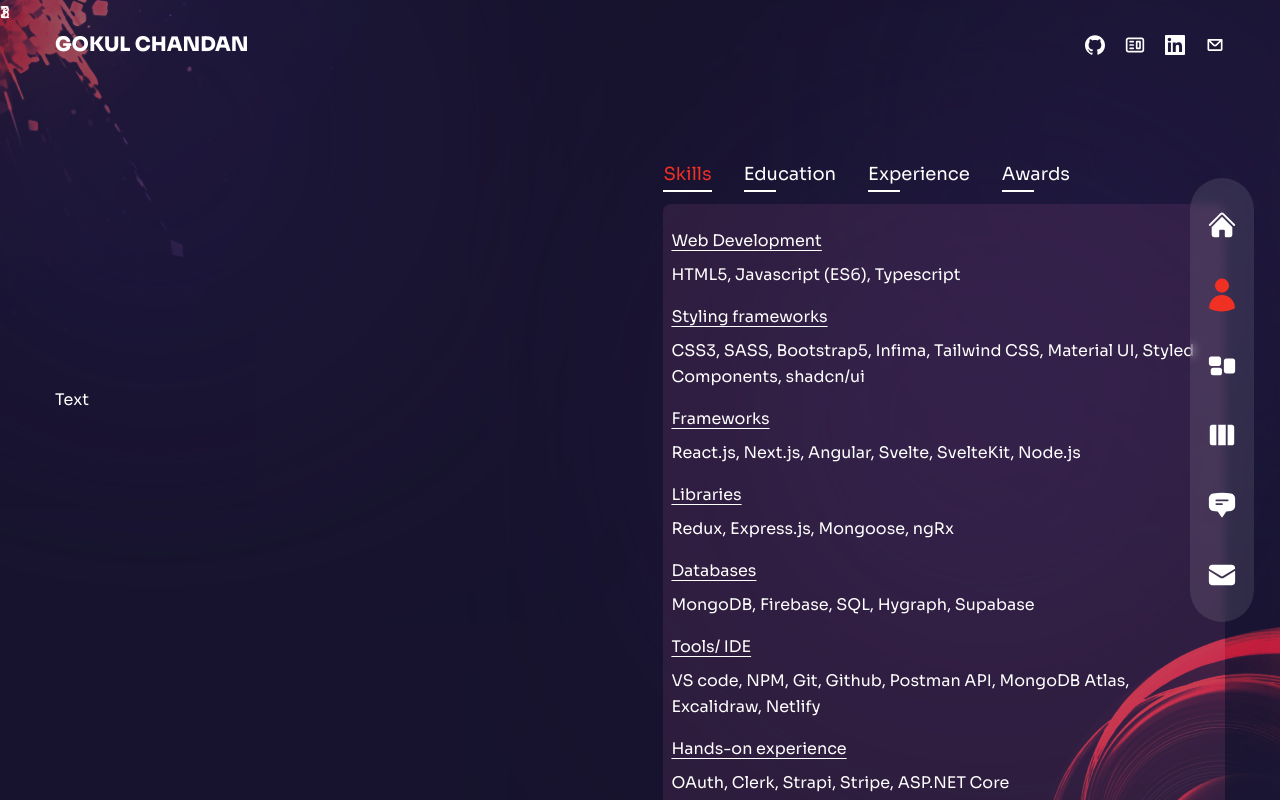
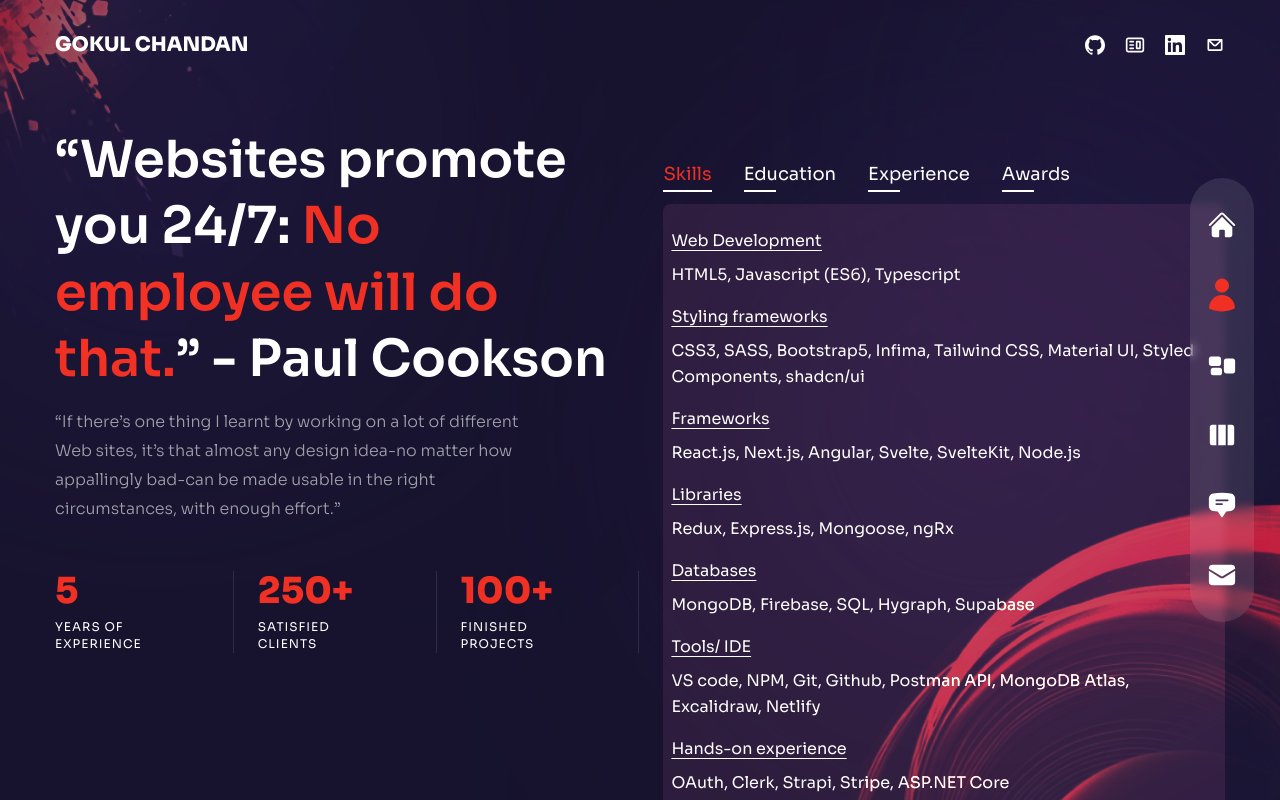
Before and after one commit to code-gritt/Portfolio-resume-project-2024, a Next.js app: page /about in a window 1280 px wide. Built offline with nearby package versions, Linux system fonts and the light colour scheme.

Commit message:
created social component

```diff
--- a/components/Circles.js
+++ b/components/Circles.js
@@ -3,7 +3,7 @@
 const Circles = () => {
   return (
     <>
-      <div className="w-[200px] xl:w-[300px] absolute -right-16 -bottom-2 mix-blend-color-dodge animate-pulse duration-75 z-10">
+      <div className="w-[200px] xl:w-[500px] absolute -right-16 -bottom-2 mix-blend-color-dodge animate-pulse duration-75 z-10">
         <Image
           src={"/circles.png"}
           alt=""
--- a/components/Socials.js
+++ b/components/Socials.js
@@ -15,7 +15,7 @@
           <SiGithub />
         </Link>
         <Link
-          href={"https://willowy-sunshine-70af57.netlify.app/"}
+          href={"https://gokulwithgritt.netlify.app/"}
           className="hover:text-accent transition-all duration-300"
         >
           <CgWebsite />
--- a/components/Transition.js
+++ b/components/Transition.js
@@ -25,9 +25,7 @@
         animate="animate"
         exit="exit"
         tranisition={{ delay: 0.2, duration: 0.6, ease: "easeInOut" }}
-      >
-        1
-      </motion.div>
+      ></motion.div>
       <motion.div
         className="fixed top-0 bottom-0 right-full w-screen h-screen z-20 bg-[#3b2d71]"
         variants={transitionVariants}
@@ -35,9 +33,7 @@
         animate="animate"
         exit="exit"
         tranisition={{ delay: 0.2, duration: 0.6, ease: "easeInOut" }}
-      >
-        2
-      </motion.div>
+      ></motion.div>
       <motion.div
         className="fixed top-0 bottom-0 right-full w-screen h-screen z-10 bg-[#4b3792]"
         variants={transitionVariants}
@@ -45,9 +41,7 @@
         animate="animate"
         exit="exit"
         tranisition={{ delay: 0.4, duration: 0.6, ease: "easeInOut" }}
-      >
-        3
-      </motion.div>
+      ></motion.div>
     </>
   );
 };
--- a/pages/about/index.js
+++ b/pages/about/index.js
@@ -1,6 +1,23 @@
 // icons
 import { useState } from "react";
 import Circles from "../../components/Circles";
+import CountUp from "react-countup";
+import { motion } from "framer-motion";
+
+const fadeIn = {
+  initial: {
+    opacity: 0,
+    y: "-100%",
+  },
+  animate: {
+    opacity: 1,
+    y: 0,
+  },
+  exit: {
+    opacity: 0,
+    x: "100%",
+  },
+};
 
 //  data
 const aboutData = [
@@ -154,10 +171,75 @@
 
   return (
     <>
-      <div className="h-full overflow-y-scroll bg-primary/30 py-32 text-center xl:text-left">
+      <div className="h-full overflow-y-auto bg-primary/30 py-32 text-center xl:text-left">
         <Circles />
+
         <div className="container mx-auto h-full flex flex-col items-center xl:flex-row gap-x-6">
-          <div className="flex-1 flex flex-col justify-center">Text</div>
+          <div className="flex-1 flex flex-col justify-center">
+            <motion.div
+              variants={fadeIn}
+              initial="initial"
+              animate="animate"
+              exit="hidden"
+              transition={{ duration: 1, ease: "easeInOut" }}
+            >
+              <h2 className="text-[35px] leading-tight md:text-[51px] md:leading-[1.3] mb-4 font-semibold">
+                “Websites promote you 24/7:{" "}
+                <span className="text-accent">No employee will do that.</span>”
+                - Paul Cookson
+              </h2>
+            </motion.div>
+            <motion.div
+              variants={fadeIn}
+              initial="initial"
+              animate="animate"
+              exit="hidden"
+              transition={{ duration: 1, ease: "easeInOut" }}
+            >
+              <p className="max-w-[500px] mx-auto xl:mx-0 mb-6 xl:mb-12 px-2 xl:px-0">
+                “If there’s one thing I learnt by working on a lot of different
+                Web sites, it’s that almost any design idea-no matter how
+                appallingly bad-can be made usable in the right circumstances,
+                with enough effort.”
+              </p>
+            </motion.div>
+            <div>
+              <motion.div
+                variants={fadeIn}
+                initial="initial"
+                animate="animate"
+                exit="hidden"
+                transition={{ duration: 1, ease: "easeInOut" }}
+              >
+                <div className="flex flex-1 xl:gap-x-6 mb-5">
+                  <div className="relative flex-1 after:w-[1px] after:h-full after:bg-white/10 after:absolute after:top-0 after:right-0">
+                    <div className="text-2xl xl:text-4xl font-extrabold text-accent mb-2">
+                      <CountUp start={0} end={5} duration={3} />
+                    </div>
+                    <div className="text-xs uppercase tracking-[1px] leading-[1.4] max-w-[100px]">
+                      Years Of Experience
+                    </div>
+                  </div>
+                  <div className="relative flex-1 after:w-[1px] after:h-full after:bg-white/10 after:absolute after:top-0 after:right-0">
+                    <div className="text-2xl xl:text-4xl font-extrabold text-accent mb-2">
+                      <CountUp start={0} end={250} duration={3} />+
+                    </div>
+                    <div className="text-xs uppercase tracking-[1px] leading-[1.4] max-w-[100px]">
+                      Satisfied Clients
+                    </div>
+                  </div>
+                  <div className="relative flex-1 after:w-[1px] after:h-full after:bg-white/10 after:absolute after:top-0 after:right-0">
+                    <div className="text-2xl xl:text-4xl font-extrabold text-accent mb-2">
+                      <CountUp start={0} end={100} duration={3} />+
+                    </div>
+                    <div className="text-xs uppercase tracking-[1px] leading-[1.4] max-w-[100px]">
+                      Finished Projects
+                    </div>
+                  </div>
+                </div>
+              </motion.div>
+            </div>
+          </div>
           <div className="flex flex-col w-full xl:max-w-[48%] h-[480px]">
             <div className="flex gap-x-4 xl:gap-x-8 mx-auto xl:mx-0 mb-4">
               {aboutData.map((item, itemIndex) => {
@@ -175,17 +257,16 @@
                 );
               })}
             </div>
-            <div className="bg-pink-400/10 p-2 xl:py-6 flex flex-col gap-y-2 xl:gap-y-4 items-center xl:items-start rounded-lg">
+            <div className="bg-pink-400/10  p-2 xl:py-6 flex flex-col gap-y-2 xl:gap-y-4 items-center xl:items-start rounded-lg">
               {aboutData[index].info.map((item, itemIndex) => {
                 return (
                   <div key={itemIndex}>
                     <div className="underline underline-offset-4 mb-2">
                       {item.title}
                     </div>
-                    {/* <div className="hidden md:flex">-</div> */}
 
                     <div className="flex gap-x-4">{item.desc}</div>
-                    <div className="flex gap-x-4">{item.role}</div>
+                    <div>{item.role}</div>
                     <div>{item.stage}</div>
                     <div className="flex gap-x-4">{item.compdesc}</div>
                   </div>
```
